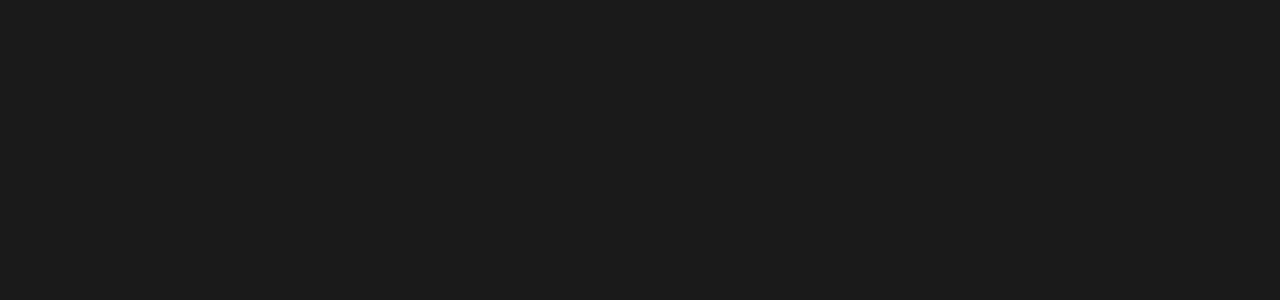
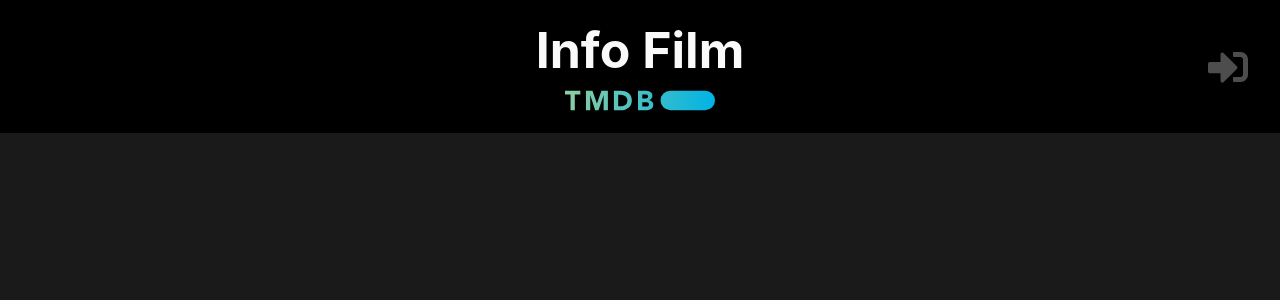
Before and after one commit to Fatih20/Info-Film-Now-With-Backend, a React (Create React App) app: page /login in a window 1280 px wide. Before the commit this address had no page. Shown: the top 300 px of the page. Built offline with nearby package versions, Linux system fonts and the light colour scheme.

Commit message:
Login button functional.

```diff
--- a/src/component/header/header.tsx
+++ b/src/component/header/header.tsx
@@ -5,7 +5,8 @@
 import { faSignInAlt, faSignOutAlt } from "@fortawesome/free-solid-svg-icons";
 
 import TMDBLogo from "../../TMDBLogo.svg";
-import { VanillaButton } from "../../GlobalComponent";
+import { useNavigate } from "react-router-dom";
+import { BASE_CLIENT_URL } from "../../routes";
 
 const Main = styled.div`
   background-color: black;
@@ -64,6 +65,7 @@
 
 const TitleContainer = styled.div`
   align-items: flex-start;
+  cursor: pointer;
   display: flex;
   flex-direction: column;
   font-size: 1.25em;
@@ -88,17 +90,26 @@
 const Title = styled.h1``;
 
 function Header() {
+  const navigate = useNavigate();
   const isLoggedIn = false;
+
+  function handleLogin() {
+    navigate(`${BASE_CLIENT_URL}/login`);
+  }
+
+  function handleLogout() {
+    navigate(`/${BASE_CLIENT_URL}`);
+  }
+
   return (
     <Main>
-      <TitleContainer>
+      <TitleContainer onClick={() => navigate(`/${BASE_CLIENT_URL}`)}>
         <Title>Info Film</Title>
         <Logo src={TMDBLogo} />
       </TitleContainer>
-      <SignInButton>
+      <SignInButton onClick={isLoggedIn ? handleLogout : handleLogin}>
         <FontAwesomeIcon
           icon={isLoggedIn ? faSignOutAlt : faSignInAlt}
-          // rotation={isLoggedIn ? 90 : 0}
           rotation={isLoggedIn ? 180 : undefined}
         />
       </SignInButton>
--- a/src/routes/index.tsx
+++ b/src/routes/index.tsx
@@ -5,13 +5,13 @@
 import Wishlist from "../component/content/wishlist";
 import Summary from "../component/content/summary";
 
-export const BASE_CLIENT_URL = "/";
+export const BASE_CLIENT_URL = "";
 
 export default function AppRoutes() {
   return (
     <BrowserRouter>
       <Routes>
-        <Route path={`${BASE_CLIENT_URL}`}>
+        <Route path={`/${BASE_CLIENT_URL}`}>
           <Route
             index
             element={
@@ -39,6 +39,14 @@
               </>
             }
           />
+          <Route
+            path="login"
+            element={
+              <>
+                <Header />
+              </>
+            }
+          />
         </Route>
       </Routes>
     </BrowserRouter>
```
